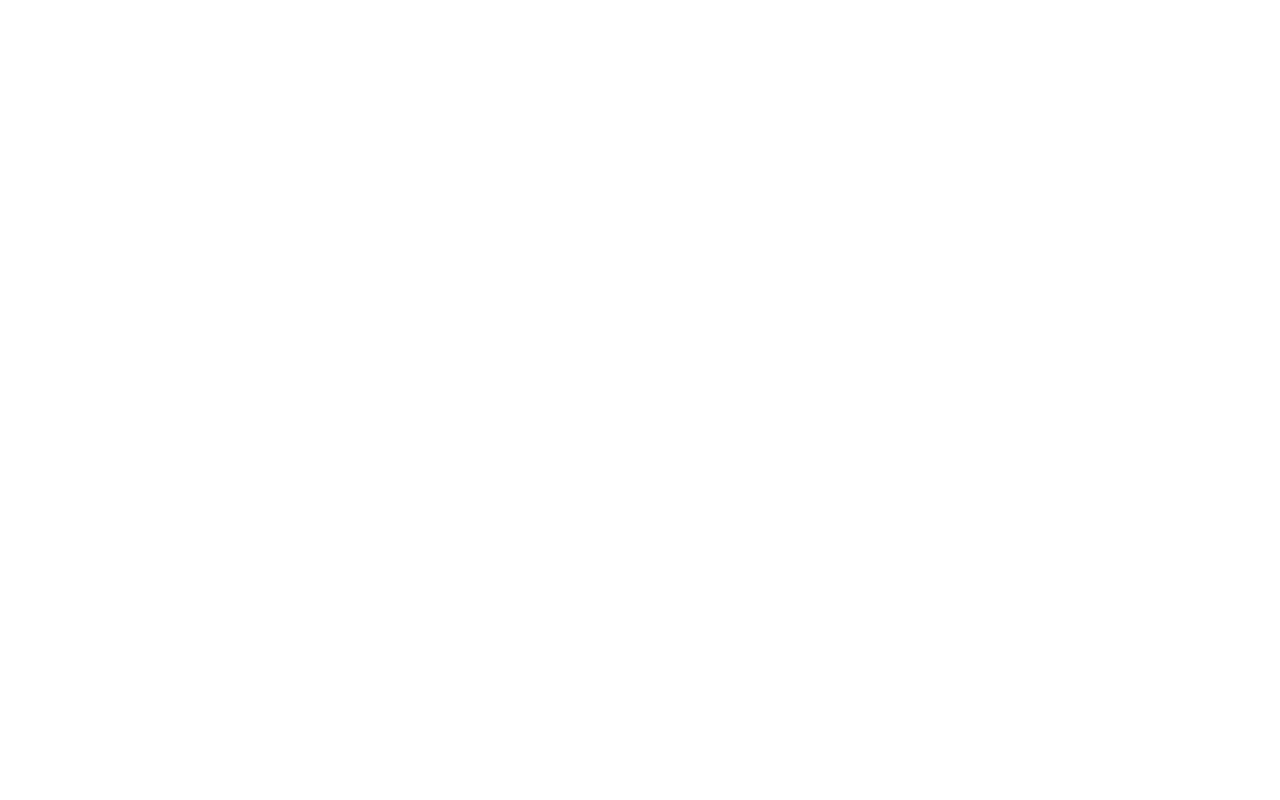
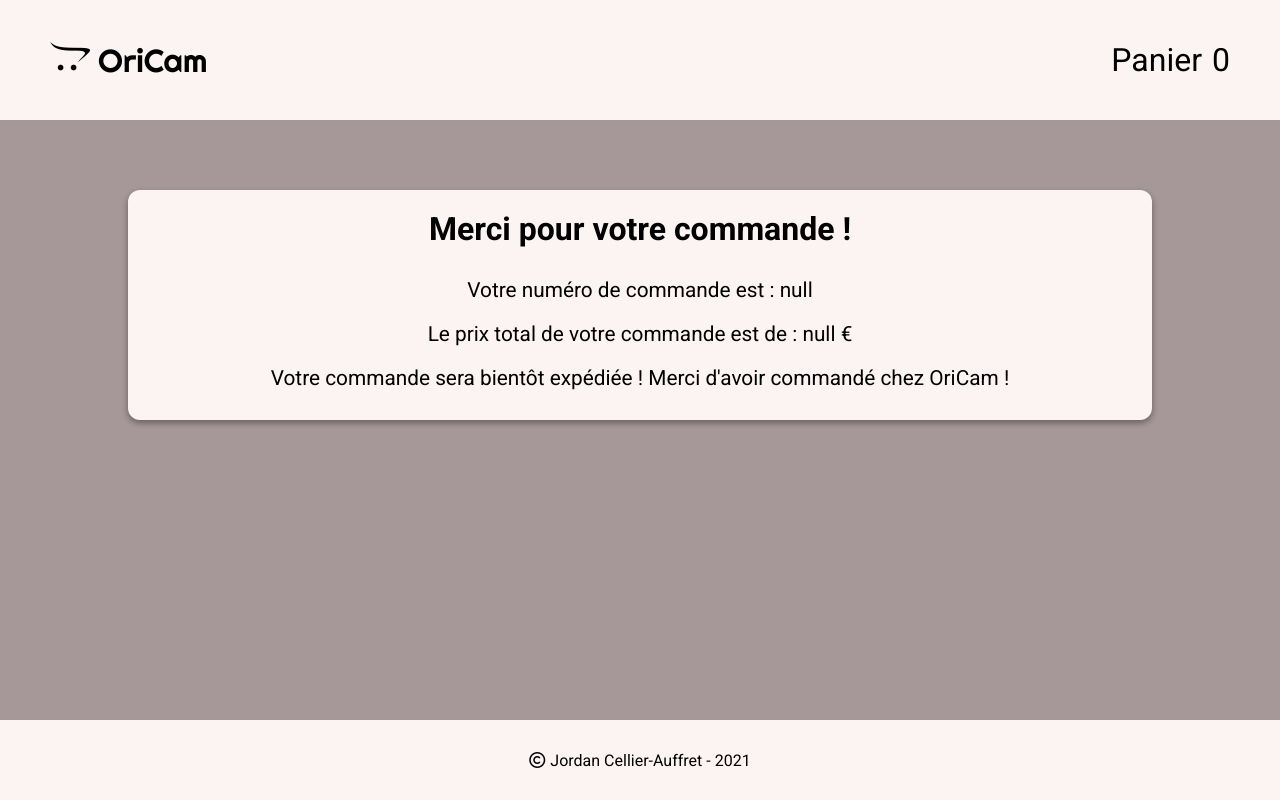
Before and after one commit to Jcellier/Jcellier-JordanCellier_5_15022021, a plain HTML site: page Front/confirm.html in a window 1280 px wide. Drawn offline with Linux system fonts and the light colour scheme.

Commit message:
AJout et finalisation de la page confirmation et de la partie JS, et ajouts mineurs sur le scss

```diff
--- a/Front/confirm.html
+++ b/Front/confirm.html
@@ -4,7 +4,61 @@
     <meta charset="UTF-8" />
     <meta http-equiv="X-UA-Compatible" content="IE=edge" />
     <meta name="viewport" content="width=device-width, initial-scale=1.0" />
+    <!-- Lien vers la partie CSS -->
+    <link rel="stylesheet" href="./css/style.css" />
+    <!-- Lien pour les icones Font Awesome -->
+    <script
+      src="https://kit.fontawesome.com/819f8521b8.js"
+      crossorigin="anonymous"
+    ></script>
+    <!-- Lien google fonts -->
+    <link rel="preconnect" href="https://fonts.gstatic.com" />
+    <link
+      href="https://fonts.googleapis.com/css2?family=Righteous&family=Roboto:ital,wght@0,300;0,400;0,700;1,100&display=swap"
+      rel="stylesheet"
+    />
     <title>OriCam - Confirmation</title>
   </head>
-  <body></body>
+  <body>
+    <header>
+      <!-- HEADER -->
+      <div class="header">
+        <a href="./index.html">
+          <i class="fab fa-opencart"></i>
+          <p class="header-logo__text">OriCam</p>
+        </a>
+        <div class="header-cart">
+          <p class="header-cart__cart">
+            <a href="#">Panier<span>0</span></a>
+          </p>
+        </div>
+      </div>
+    </header>
+    <main>
+      <div class="main">
+        <div class="main-confirm">
+          <h2 class="main-confirm__header">Merci pour votre commande !</h2>
+          <!-- <p class="main-confirm__orderId">Votre numéro de commande est :</p>
+          <p class="main-confirm__orderPrice">
+            Le prix total de votre commande est de :
+          </p>
+          <p class="main-confirm__thanks">
+            Votre commande sera bientôt expédiée ! Merci d'avoir commandé chez
+            OriCam !
+          </p> -->
+        </div>
+      </div>
+    </main>
+    <!-- Footer -->
+    <footer>
+      <div class="footer">
+        <i class="far fa-copyright"></i>
+        <p class="footer__copyright">Jordan Cellier-Auffret - 2021</p>
+      </div>
+    </footer>
+    <!-- Lien vers les scripts JavaScript -->
+    <script src="./js/config.js" defer></script>
+    <script src="./js/common.js" defer></script>
+    <script src="./js/confirm.js" defer></script>
+  </body>
 </html>
--- a/Front/js/basket.js
+++ b/Front/js/basket.js
@@ -545,9 +545,9 @@ if (storedCameras === null || storedCameras.length === 0) {
           if (response.ok) {
             let data = await response.json();
             localStorage.setItem("Order", data.orderId);
-            window.location = "confirmation.html";
+            window.location = "confirm.html";
             localStorage.removeItem("addCamera");
-            localStorage.removeItem("totalCost");
+            // localStorage.removeItem("totalCost");
             localStorage.removeItem("cartNumbers");
           } else {
             e.preventDefault();
--- /dev/null
+++ b/Front/js/confirm.js
@@ -0,0 +1,34 @@
+// Récupération de l'id de la commande
+let orderId = localStorage.getItem("Order");
+
+// Récupération du prix total de la commande
+let totalPrice = localStorage.getItem("totalCost");
+
+// Récap de commande
+const mainConfirm = document.querySelector(".main-confirm");
+let orderIdMessage = createElement(
+  "p",
+  "main-confirm__orderId",
+  "Votre numéro de commande est : " + orderId,
+  mainConfirm,
+  null
+);
+
+let orderPrice = createElement(
+  "p",
+  "main-confirm__orderPrice",
+  "Le prix total de votre commande est de : " + totalPrice + " €",
+  mainConfirm,
+  null
+);
+
+let thanks = createElement(
+  "p",
+  "main-confirm__thanks",
+  "Votre commande sera bientôt expédiée ! Merci d'avoir commandé chez OriCam !",
+  mainConfirm,
+  null
+);
+
+// Efface le localStorage
+localStorage.clear();
--- a/Front/sass/layout/_form.scss
+++ b/Front/sass/layout/_form.scss
@@ -14,7 +14,12 @@
   @include tablet {
     width: 70%;
     margin: 0px 15%;
-    margin-top: 30px;
+    margin-top: 50px;
+  }
+  @include desktop {
+    width: 60%;
+    margin: 0px 20%;
+    margin-top: 50px;
   }
   & h3 {
     font-size: 1.5rem;
--- a/Front/sass/pages/_basket.scss
+++ b/Front/sass/pages/_basket.scss
@@ -80,6 +80,9 @@
       background-color: complement($bg-secondary);
     }
   }
+  @include tablet {
+    width: 60%;
+  }
   & img {
     width: 100%;
     border-radius: 8px 8px 0px 0px;
--- /dev/null
+++ b/Front/sass/pages/_confirm.scss
@@ -0,0 +1,32 @@
+.main-confirm {
+  background-color: $bg-secondary;
+  width: 80%;
+  margin: 30px 10%;
+  display: flex;
+  flex-direction: column;
+  justify-content: center;
+  align-items: center;
+  border-radius: 12px;
+  box-shadow: rgba(0, 0, 0, 0.16) 0px 3px 6px, rgba(0, 0, 0, 0.23) 0px 3px 6px;
+  &__header {
+    padding: 20px 0px;
+    font-size: 2rem;
+    text-align: center;
+  }
+  &__orderId {
+    padding: 10px 0px;
+    font-size: 1.3rem;
+    text-align: center;
+  }
+  &__orderPrice {
+    padding: 10px 0px;
+    font-size: 1.3rem;
+    text-align: center;
+  }
+  &__thanks {
+    padding: 10px 30px;
+    font-size: 1.3rem;
+    text-align: center;
+    margin-bottom: 20px;
+  }
+}
--- a/Front/sass/style.scss
+++ b/Front/sass/style.scss
@@ -7,3 +7,4 @@
 @import "./pages/index";
 @import "./pages/product";
 @import "./pages/basket";
+@import "./pages/confirm";
```
Also changed, not shown: Front/css/style.css.
